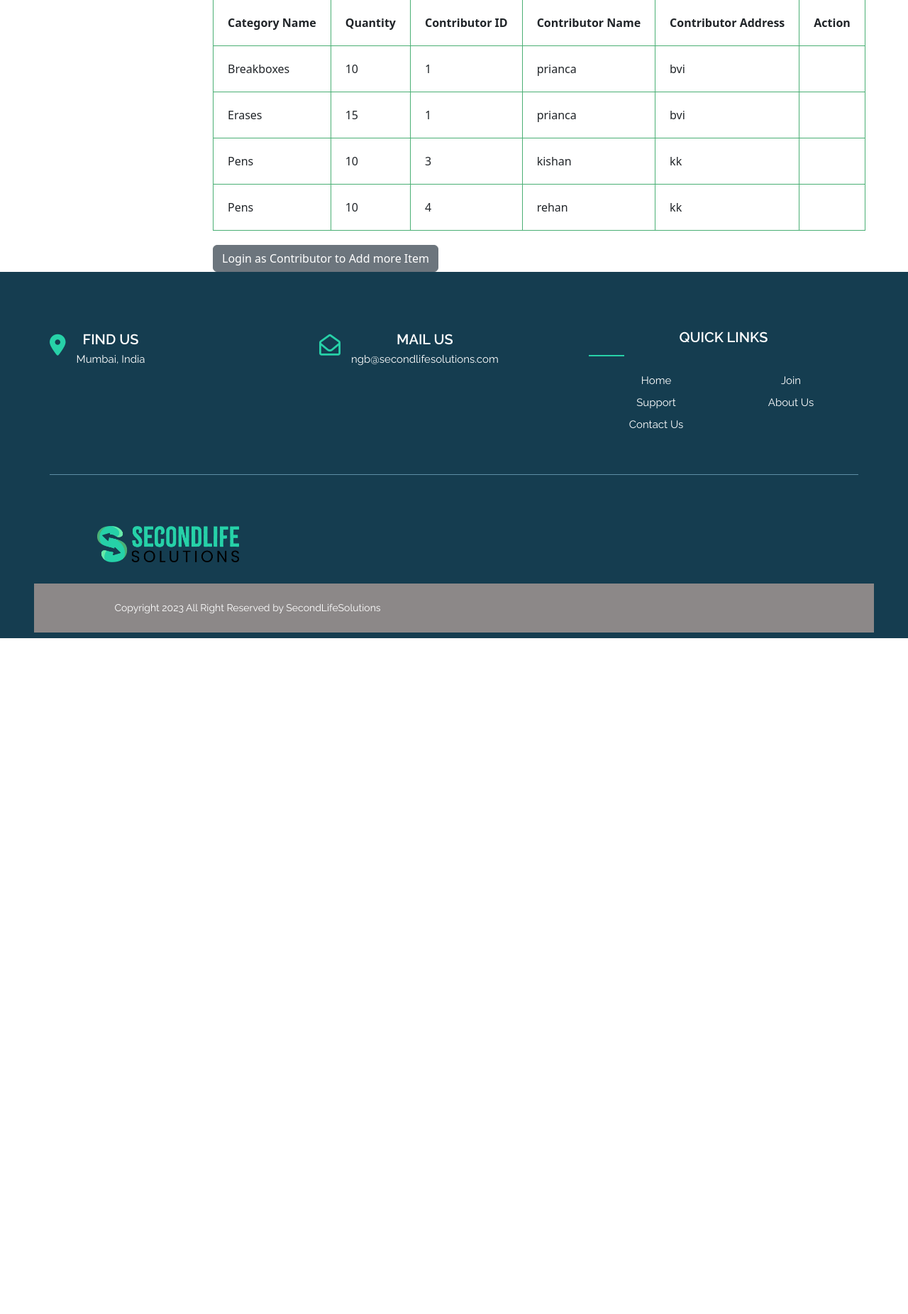
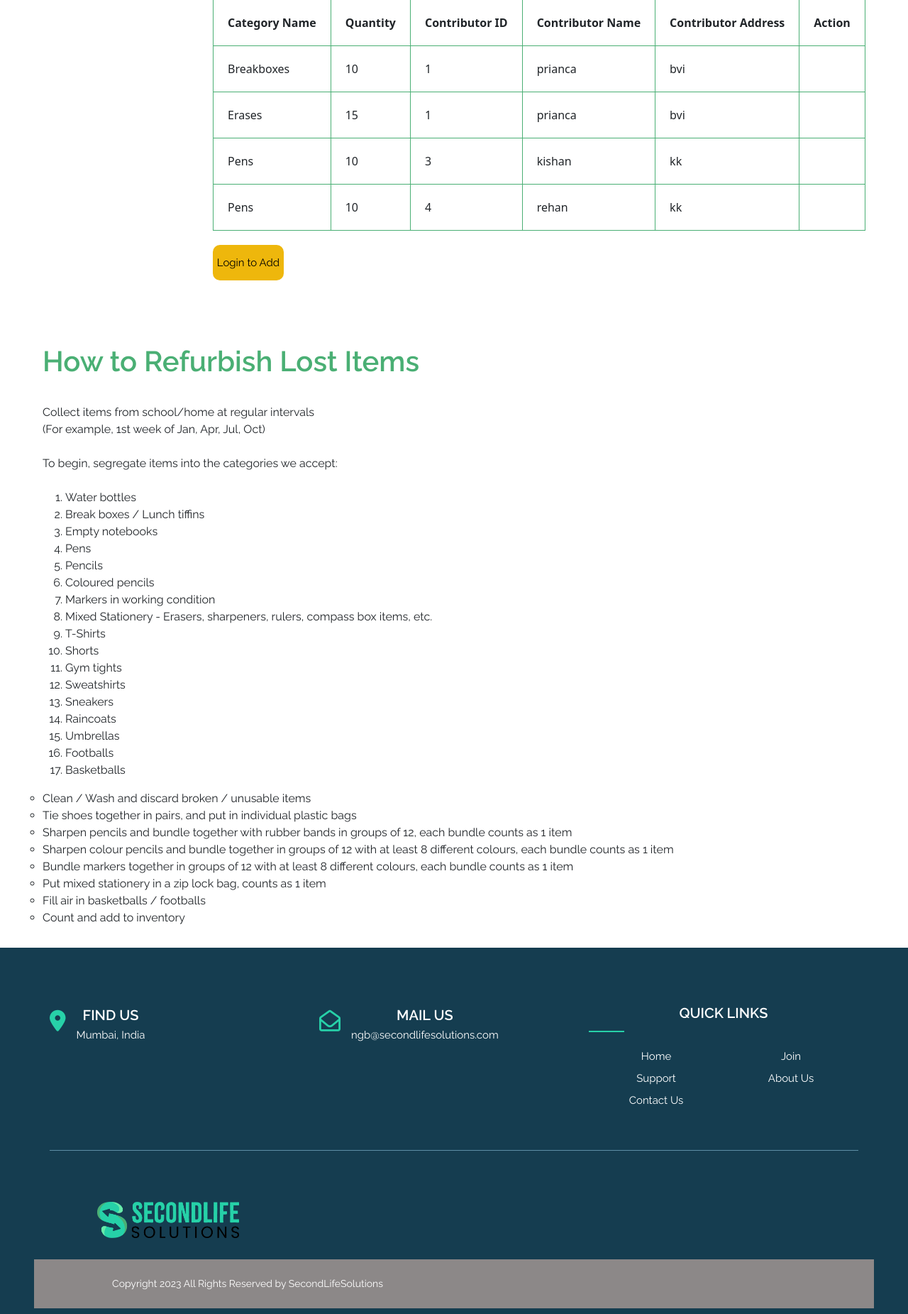
Before and after one commit to nyahgauribhat/secondlifesolutionsphp, a PHP site: page /inventory.php in a window 1280 px wide. Shown: the part 378-2229 px from the top of the page at 71% size. Before the commit the page ends 1277 px from the top, so only its background shows below. Run offline with PHP 8.4, Linux system fonts and the light colour scheme; data comes from the database, SQL or seed files in the repository; some libraries are stand-ins or nearby versions.

Commit message:
new changes

```diff
--- a/css/style.css
+++ b/css/style.css
@@ -170,7 +170,11 @@ margin-bottom: 30px;
 margin-top: 60px;
 font-family: Raleway;
 color: #4aaf74;}
-
+#tctg
+{
+    color:#eeb70c;
+    font-size: 36px;
+}
 
 #image {
     margin-top: 50px;
@@ -968,6 +972,11 @@ margin-left: 60px;}
 
 
 }
+#picsadinyah
+{
+    margin-left: 600px;
+    margin-bottom: 30px;
+}
 
 #split {
     font-family: Raleway;
@@ -1339,6 +1348,20 @@ input[type=checkbox]+label {
     width: 450px;
 }
 /* ////INVENTORY!!//// */
+
+#refurbish
+{
+    font-family: Raleway;
+    margin-left: 60px;
+    margin-bottom: 30px;
+
+}
+#invbutton
+{
+    width: 100px;
+    font-family: Raleway;
+
+}
 
 .row1, .row2, .row3
 {
--- a/footer.php
+++ b/footer.php
@@ -99,7 +99,7 @@ And toss them right into The SecondLife Solutions Website! <br>
           <div class="row">
             <div class="col-xl-6 col-lg-6 text-center text-lg-left">
               <div class="copyright-text">
-                <p>Copyright 2023 All Right Reserved by SecondLifeSolutions</p>
+                <p>Copyright 2023 All Rights Reserved by SecondLifeSolutions</p>
               </div>
             </div>
           </div>
--- a/inventory.php
+++ b/inventory.php
@@ -61,17 +61,58 @@ include('header.php');
             </button></a>" ;
         }
       else{
-        echo "<a href= 'login.php'><button class='btn btn-secondary' type='button' aria-haspopup='true' aria-expanded='false'>
-        Login as Contributor to Add more Item
+        echo "<a href= 'login.php'><button class = 'btn btn-primary cont-btn' type='button' aria-haspopup='true' aria-expanded='false' id ='invbutton'>
+        Login to Add
           </button></a>" ;
       }
   ?>
+  <br> <br>
+
+</div>
+<p class="tr">How to Refurbish Lost Items</p>
+<div id = "refurbish">
+Collect items from school/home at regular intervals <br> (For example, 1st week of Jan, Apr, Jul, Oct)
+<br> <br>
+To begin, segregate items into the categories we accept: <br><br>
+<ol type = "1">
+  <li>  Water bottles </li>
+  <li>Break boxes / Lunch tiffins</li>
+  <li>Empty notebooks</li>
+  <li>Pens</li>
+  <li>Pencils</li>
+  <li>Coloured pencils</li>
+  <li>Markers in working condition</li>
+  <li>Mixed Stationery - Erasers, sharpeners, rulers, compass box items, etc.</li>
+  <li>T-Shirts</li>
+  <li>Shorts</li>
+  <li>Gym tights</li>
+  <li>Sweatshirts</li>
+  <li>Sneakers</li>
+  <li> Raincoats</li>
+  <li>Umbrellas</li>
+  <li>Footballs</li>
+  <li>Basketballs</li> </ol>
+
+  <ul style="list-style-type:circle">
+<li> Clean / Wash and discard broken / unusable items</li>
+
+<li> Tie shoes together in pairs, and put in individual plastic bags</li>
+
+<li> Sharpen pencils and bundle together with rubber bands in groups of 12, each bundle counts as 1 item</li>
+
+<li> Sharpen colour pencils and bundle together in groups of 12 with at least 8 different colours, each bundle counts as 1 item</li>
+
+<li> Bundle markers together in groups of 12 with at least 8 different colours, each bundle counts as 1 item</li>
+
+<li> Put mixed stationery in a zip lock bag, counts as 1 item</li>
+
+<li> Fill air in basketballs / footballs</li>
+
+<li> Count and add to inventory</li>
 
 
-
-</div>
-
-
+    </ul>
+    </div>
 </div>
 </div>
 
--- a/join.php
+++ b/join.php
@@ -18,7 +18,7 @@ include('header.php');
             <h1> CONTRIBUTORS</h1>
             <div id="qs">
              IS your school overflowing with lost property? <br>
-                ARE you always looking around for a kid or institution
+                ARE you always looking around for someone
                 that would make the best use of stuff you no
                 longer
                 need? <br>
```
Also changed, not shown: about.php (+14 -12 lines), index.php (+6 -5 lines), assets/adipic.jpeg (added), assets/nyahpic.jpeg (added), assets/refurbish.png (added), 3 other files.
